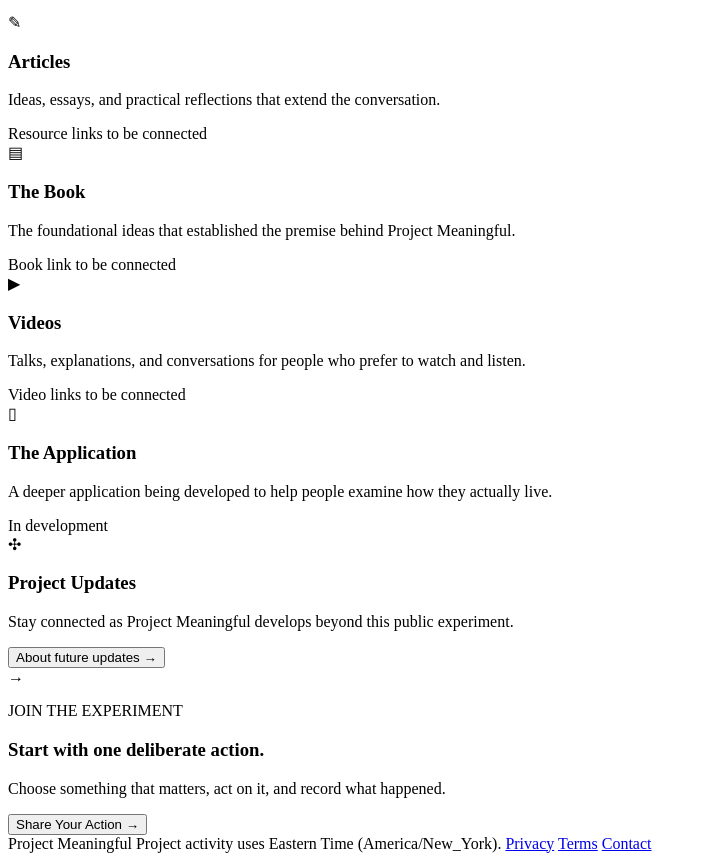
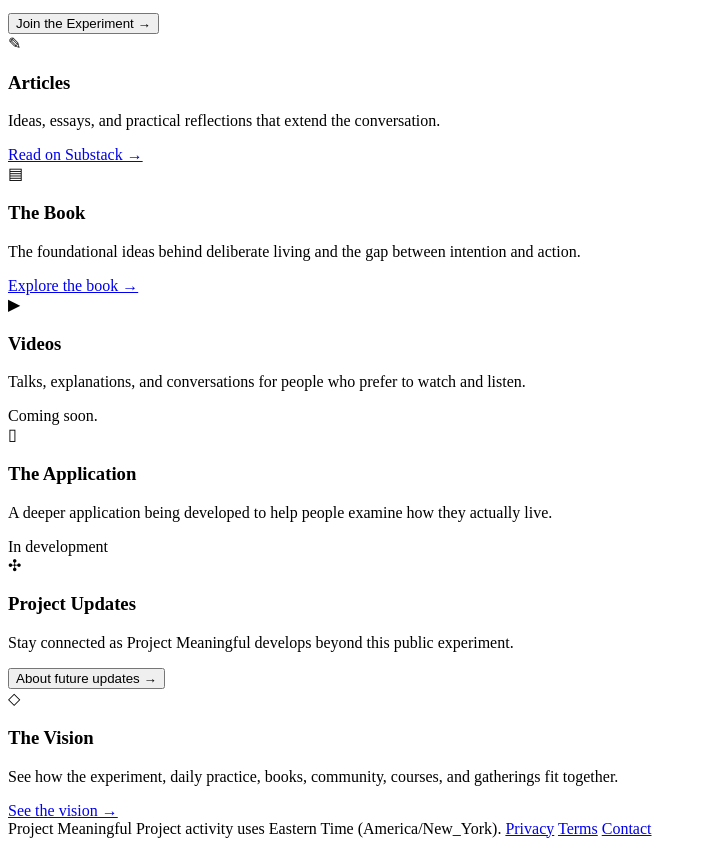
Before and after one commit to SRYProjects/Project-Experiment, a website with bundled scripts: page public/index.html in a window 1280 px wide. Shown: the part 1642-2503 px from the top of the page, without its empty margins (0-707 px from the left). Built offline with nearby package versions, Linux system fonts and the light colour scheme; a script that the page names is missing.

Commit message:
Connect resources vision and contact

```diff
--- a/public/index.html
+++ b/public/index.html
@@ -5,7 +5,9 @@
   <meta name="viewport" content="width=device-width, initial-scale=1.0">
   <meta name="description" content="Project Meaningful — a public experiment in living according to what matters.">
   <title>Project Meaningful</title>
-  <link rel="stylesheet" href="/styles.css?v=creative-audit-20261015-1">
+  <link rel="icon" type="image/png" href="/favicon.png">
+  <meta name="theme-color" content="#0b2540">
+  <link rel="stylesheet" href="/styles.css?v=resources-contact-20261015-1">
 
   <script
     src="https://challenges.cloudflare.com/turnstile/v0/api.js?render=explicit"
@@ -20,6 +22,7 @@
     <nav aria-label="Primary navigation">
       <a href="#community">Community</a>
       <a href="#follow">Follow the Project</a>
+      <a href="/contact.html">Contact</a>
       <button id="signInButton" class="nav-button" type="button">Sign In</button>
       <button id="recordButton" class="nav-button hidden" type="button">Your Record</button>
       <button id="signOutButton" class="nav-button hidden" type="button">Sign Out</button>
@@ -275,6 +278,9 @@
             Continue beyond the public experiment through the ideas, resources,
             and application being developed around meaningful living.
           </p>
+          <button id="followJoinButton" class="primary-button follow-heading-join" type="button">
+            Join the Experiment →
+          </button>
         </div>
 
         <div class="resource-grid">
@@ -284,7 +290,9 @@
             </div>
             <h3>Articles</h3>
             <p>Ideas, essays, and practical reflections that extend the conversation.</p>
-            <span class="resource-status">Resource links to be connected</span>
+            <a class="resource-button" href="https://substack.com/@themeaningfulproject" target="_blank" rel="noopener noreferrer">
+              Read on Substack →
+            </a>
           </article>
 
           <article class="resource-card">
@@ -292,8 +300,8 @@
               <span class="resource-icon resource-icon-book" aria-hidden="true">▤</span>
             </div>
             <h3>The Book</h3>
-            <p>The foundational ideas that established the premise behind Project Meaningful.</p>
-            <span class="resource-status">Book link to be connected</span>
+            <p>The foundational ideas behind deliberate living and the gap between intention and action.</p>
+            <a class="resource-button" href="/book.html">Explore the book →</a>
           </article>
 
           <article class="resource-card">
@@ -302,7 +310,7 @@
             </div>
             <h3>Videos</h3>
             <p>Talks, explanations, and conversations for people who prefer to watch and listen.</p>
-            <span class="resource-status">Video links to be connected</span>
+            <span class="resource-status">Coming soon.</span>
           </article>
 
           <article class="resource-card">
@@ -325,18 +333,13 @@
             </button>
           </article>
 
-          <article class="resource-card resource-card-join">
+          <article class="resource-card resource-card-vision">
             <div class="resource-card-top">
-              <span class="resource-icon resource-icon-join" aria-hidden="true">→</span>
+              <span class="resource-icon resource-icon-vision" aria-hidden="true">◇</span>
             </div>
-            <p class="resource-join-kicker">JOIN THE EXPERIMENT</p>
-            <h3>Start with one deliberate action.</h3>
-            <p>
-              Choose something that matters, act on it, and record what happened.
-            </p>
-            <button id="followJoinButton" class="primary-button resource-join-button" type="button">
-              Share Your Action →
-            </button>
+            <h3>The Vision</h3>
+            <p>See how the experiment, daily practice, books, community, courses, and gatherings fit together.</p>
+            <a class="resource-button" href="/vision.html">See the vision →</a>
           </article>
         </div>
     </section>
@@ -834,6 +837,6 @@
     </span>
   </footer>
 
-  <script type="module" src="/app.js?v=creative-audit-20261015-1"></script>
+  <script type="module" src="/app.js?v=resources-contact-20261015-1"></script>
 </body>
 </html>
```
